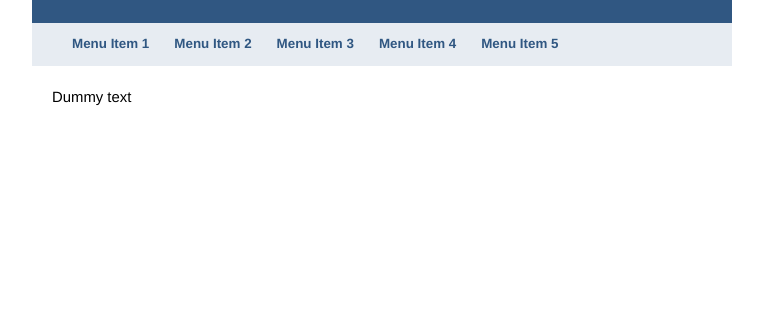
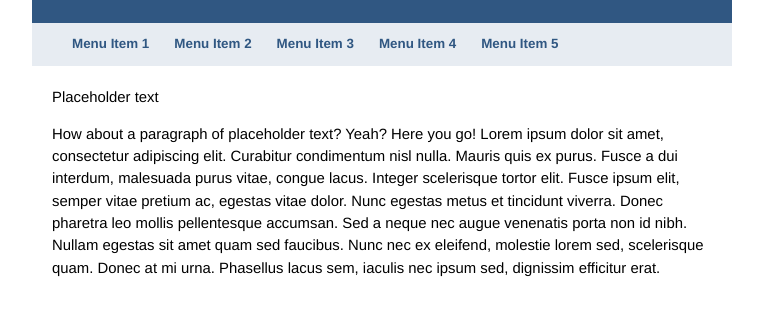
Before and after one commit to MikeChampion/responsiveMenuJS, a plain HTML site: page index.html in a window 1280 px wide. Shown: the part 59-374 px from the top of the page, without its empty margins (258-1021 px from the left). Drawn offline with nearby package versions, Linux system fonts and the light colour scheme.

Commit message:
positioning fix

```diff
--- a/css/style.css
+++ b/css/style.css
@@ -85,6 +85,7 @@ div.nav-menu ul li a:visited {
         text-align: right;
         font-size: 83%;
         cursor: pointer;
+        margin: 3%;
     }
 
     div.nav-menu {
@@ -99,6 +100,8 @@ div.nav-menu ul li a:visited {
         float: none;
         border-bottom: 2px solid #d5dce4;
     }
+
+
 }
 
 .clearfix:before, .clearfix:after { content: ""; display: table; }
--- a/index.html
+++ b/index.html
@@ -27,7 +27,10 @@
         </div>
 
         <div class="main-content">
-            Dummy text
+            <p>Placeholder text</p>
+
+            <p>How about a paragraph of placeholder text? Yeah? Here you go!
+            Lorem ipsum dolor sit amet, consectetur adipiscing elit. Curabitur condimentum nisl nulla. Mauris quis ex purus. Fusce a dui interdum, malesuada purus vitae, congue lacus. Integer scelerisque tortor elit. Fusce ipsum elit, semper vitae pretium ac, egestas vitae dolor. Nunc egestas metus et tincidunt viverra. Donec pharetra leo mollis pellentesque accumsan. Sed a neque nec augue venenatis porta non id nibh. Nullam egestas sit amet quam sed faucibus. Nunc nec ex eleifend, molestie lorem sed, scelerisque quam. Donec at mi urna. Phasellus lacus sem, iaculis nec ipsum sed, dignissim efficitur erat.</p>
 
         </div>
     </div>
```
